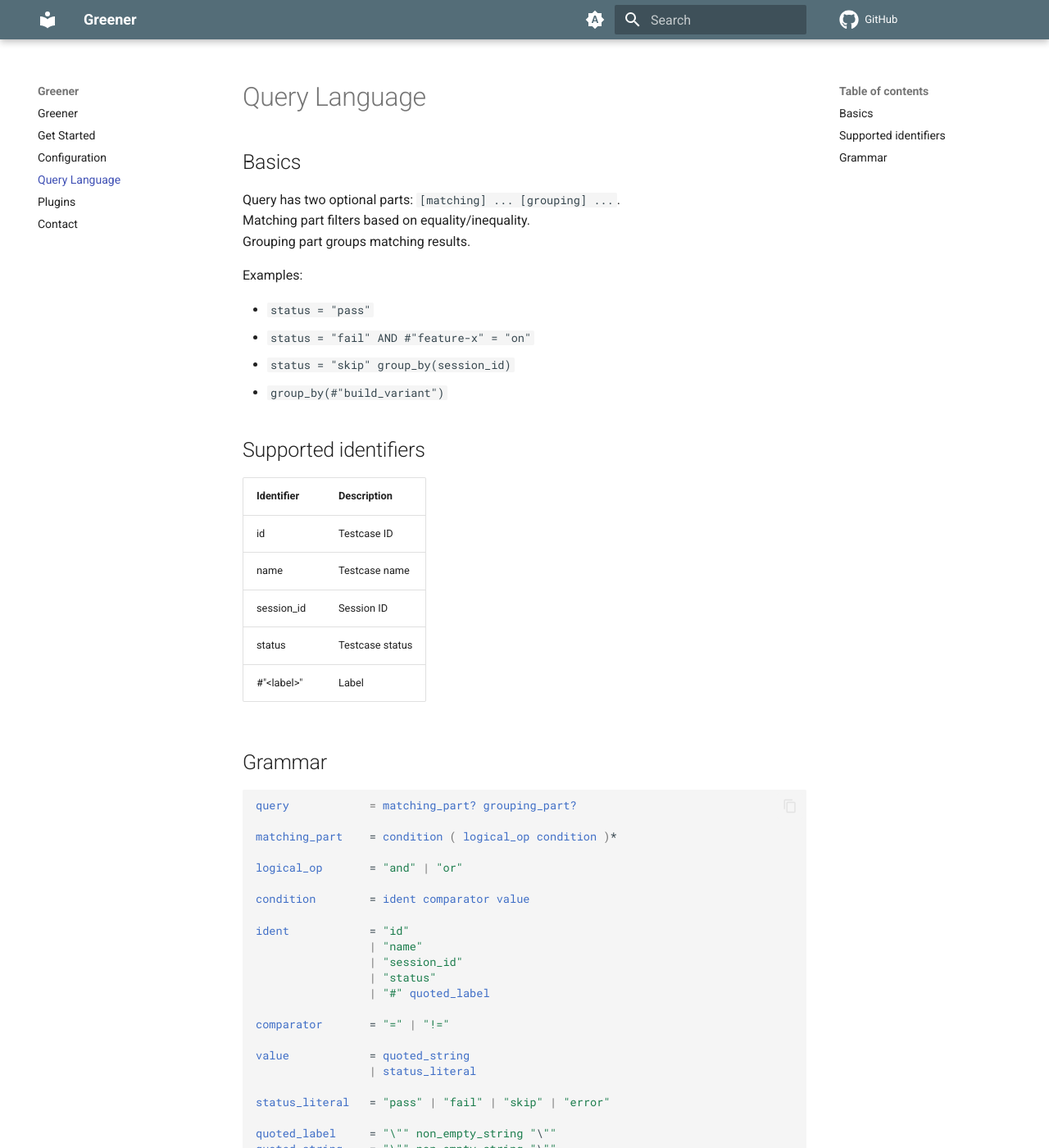
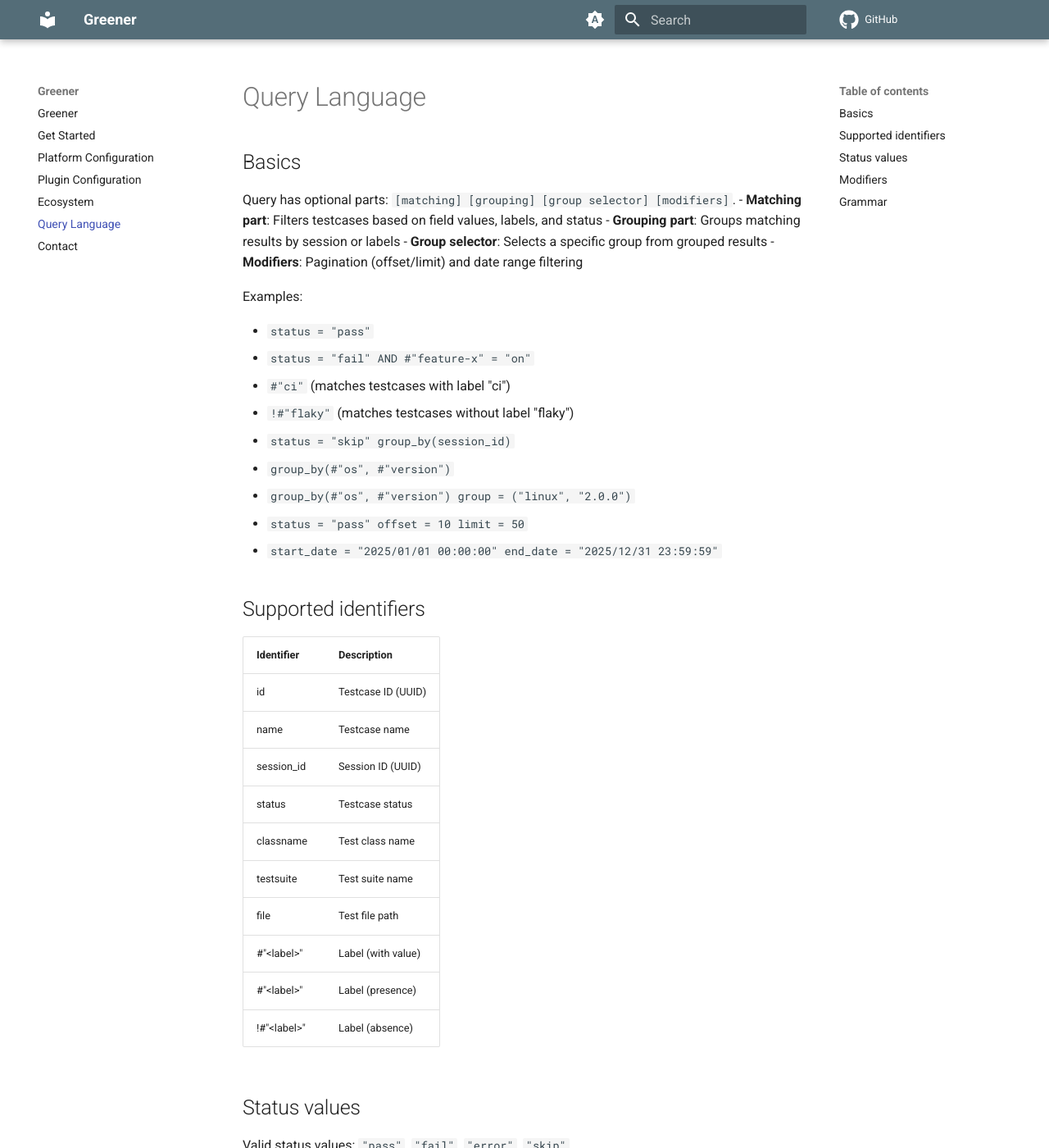
Before and after one commit to cephei8/greener, an MkDocs documentation site: the page built from docs/content/query-language.md, in a window 1280 px wide and 1400 px high. Shown: the whole window at 82% size. Built offline with MkDocs 1.6.1 and Material for MkDocs 9.7.7, drawn with Linux system fonts in a browser that asks for light colours; comment, search, counter and statistics services are not loaded; some of the changed text lies outside the part shown.

````diff
--- a/docs/content/query-language.md
+++ b/docs/content/query-language.md
@@ -1,52 +1,93 @@
 # Query Language
 
 ## Basics
-Query has two optional parts: `[matching] ... [grouping] ...`.
-Matching part filters based on equality/inequality.
-Grouping part groups matching results.
+Query has optional parts: `[matching] [grouping] [group selector] [modifiers]`.
+- **Matching part**: Filters testcases based on field values, labels, and status
+- **Grouping part**: Groups matching results by session or labels
+- **Group selector**: Selects a specific group from grouped results
+- **Modifiers**: Pagination (offset/limit) and date range filtering
 
 Examples:
 
 - `status = "pass"`
 - `status = "fail" AND #"feature-x" = "on"`
+- `#"ci"` (matches testcases with label "ci")
+- `!#"flaky"` (matches testcases without label "flaky")
 - `status = "skip" group_by(session_id)`
-- `group_by(#"build_variant")`
+- `group_by(#"os", #"version")`
+- `group_by(#"os", #"version") group = ("linux", "2.0.0")`
+- `status = "pass" offset = 10 limit = 50`
+- `start_date = "2025/01/01 00:00:00" end_date = "2025/12/31 23:59:59"`
 
 ## Supported identifiers
-| Identifier  | Description     |
-|:------------|:----------------|
-| id          | Testcase ID     |
-| name        | Testcase name   |
-| session_id  | Session ID      |
-| status      | Testcase status |
-| #"<label\>" | Label           |
+| Identifier  | Description          |
+|:------------|:---------------------|
+| id          | Testcase ID (UUID)   |
+| name        | Testcase name        |
+| session_id  | Session ID (UUID)    |
+| status      | Testcase status      |
+| classname   | Test class name      |
+| testsuite   | Test suite name      |
+| file        | Test file path       |
+| #"<label\>" | Label (with value)   |
+| #"<label\>" | Label (presence)     |
+| !#"<label\>"| Label (absence)      |
 
+## Status values
+Valid status values: `"pass"`, `"fail"`, `"error"`, `"skip"`
+
+## Modifiers
+| Modifier    | Format                        | Description           |
+|:------------|:------------------------------|:----------------------|
+| offset      | `offset = <number>`           | Skip N results        |
+| limit       | `limit = <number>`            | Return max N results  |
+| start_date  | `start_date = "YYYY/MM/DD HH:MM:SS"` | Filter from date |
+| end_date    | `end_date = "YYYY/MM/DD HH:MM:SS"`   | Filter to date   |
 
 ## Grammar
 ``` ebnf
-query            = matching_part? grouping_part?
+query            = base_query modifier_list
+
+base_query       = matching_part?
 
 matching_part    = condition ( logical_op condition )*
 
-logical_op       = "and" | "or"
+logical_op       = "AND" | "OR"
 
-condition        = ident comparator value
+condition        = field_condition
+                 | tag_condition
+                 | tag_presence
+                 | tag_absence
 
-ident            = "id"
+field_condition  = field_ident equality_op quoted_string
+
+field_ident      = "id"
                  | "name"
                  | "session_id"
                  | "status"
-                 | "#" quoted_label
+                 | "classname"
+                 | "testsuite"
+                 | "file"
 
-comparator       = "=" | "!="
+tag_condition    = "#" quoted_label equality_op quoted_string
 
-value            = quoted_string
-                 | status_literal
+tag_presence     = "#" quoted_label
 
-status_literal   = "pass" | "fail" | "skip" | "error"
+tag_absence      = "!" "#" quoted_label
+
+equality_op      = "=" | "!="
 
 quoted_label     = "\"" non_empty_string "\""
 quoted_string    = "\"" non_empty_string "\""
+
+modifier_list    = modifier*
+
+modifier         = grouping_part
+                 | group_selector
+                 | offset_clause
+                 | limit_clause
+                 | start_date_clause
+                 | end_date_clause
 
 grouping_part    = "group_by(" grouping_ident_list ")"
 
@@ -54,4 +95,18 @@ grouping_ident_list = grouping_ident ( "," grouping_ident )*
 
 grouping_ident   = "session_id"
                  | "#" quoted_label
+
+group_selector   = "group" "=" "(" string_list ")"
+
+string_list      = quoted_string ( "," quoted_string )*
+
+offset_clause    = "offset" "=" number
+
+limit_clause     = "limit" "=" number
+
+start_date_clause = "start_date" "=" quoted_datetime
+
+end_date_clause  = "end_date" "=" quoted_datetime
+
+quoted_datetime  = "\"" "YYYY/MM/DD HH:MM:SS" "\""
 ```
--- a/docs/mkdocs.yml
+++ b/docs/mkdocs.yml
@@ -5,9 +5,10 @@ docs_dir: content
 nav:
   - Greener: index.md
   - Get Started: get-started.md
-  - Configuration: configuration.md
+  - Platform Configuration: platform-configuration.md
+  - Plugin Configuration: plugin-configuration.md
+  - Ecosystem: ecosystem.md
   - Query Language: query-language.md
-  - Plugins: plugins.md
   - Contact: contact.md
 theme:
   name: material
````
Also changed, not shown: docs/content/configuration.md (deleted, +0 -17 lines), docs/content/ecosystem.md (added, +18 -0 lines), docs/content/get-started.md (+15 -13 lines), docs/content/index.md (+13 -30 lines), docs/content/platform-configuration.md (added, +5 -0 lines), docs/content/plugin-configuration.md (added, +10 -0 lines), docs/content/plugins.md (deleted, +0 -13 lines), README.md, docs/content/assets/greener_ui.png (deleted), 1 other file.
